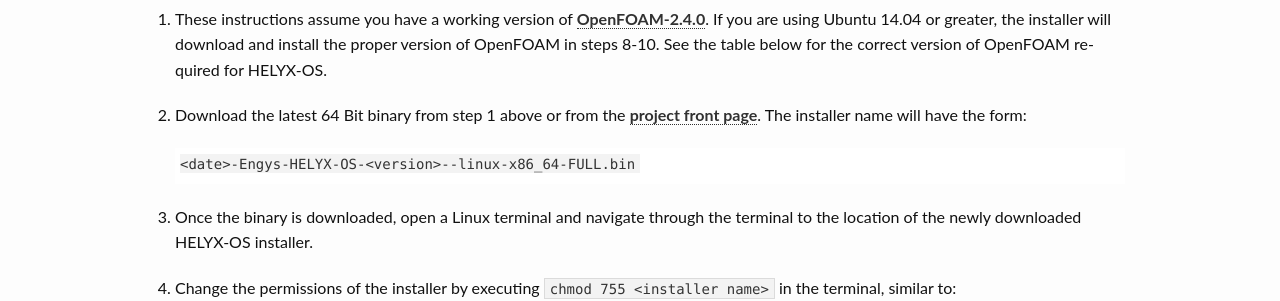
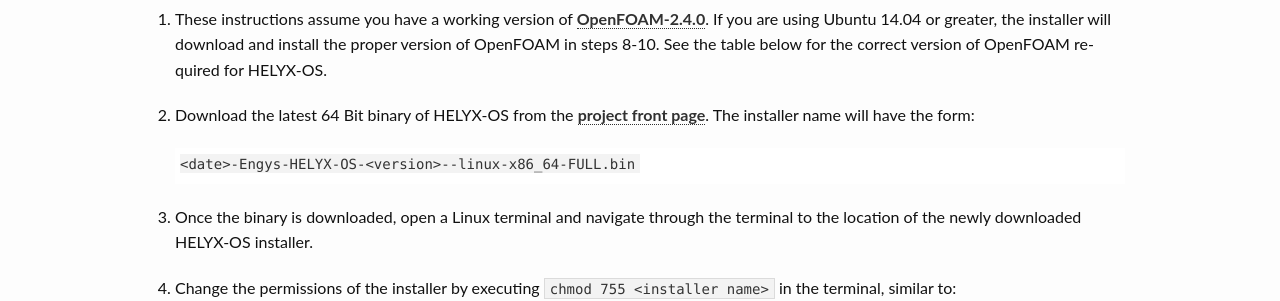
Before and after one commit to ENGYS/HELYX-OS, a Jekyll site: the page built from pages/installation.md, in a window 1280 px wide and 900 px high, scrolled down 304 px. Shown: the part 155-456 px from the top of the window. Built offline with Jekyll 4.4.1, drawn with Linux system fonts in a browser that asks for light colours.

Commit message:
Update installation.md

```diff
--- a/pages/installation.md
+++ b/pages/installation.md
@@ -9,7 +9,7 @@
 
 1.  These instructions assume you have a working version of [OpenFOAM-2.4.0](http://www.openfoam.org/archive/2.4.0/download/source.php).  If you are using Ubuntu 14.04 or greater, the installer will download and install the proper version of OpenFOAM in steps 8-10.  See the table below for the correct version of OpenFOAM required for HELYX-OS.
 
-2.  Download the latest 64 Bit binary from step 1 above or from the [project front page](http://engys.github.io/HELYX-OS/).  The installer name will have the form:
+2.  Download the latest 64 Bit binary of HELYX-OS from the [project front page](http://engys.github.io/HELYX-OS/).  The installer name will have the form:
 
         <date>-Engys-HELYX-OS-<version>--linux-x86_64-FULL.bin
 
```
